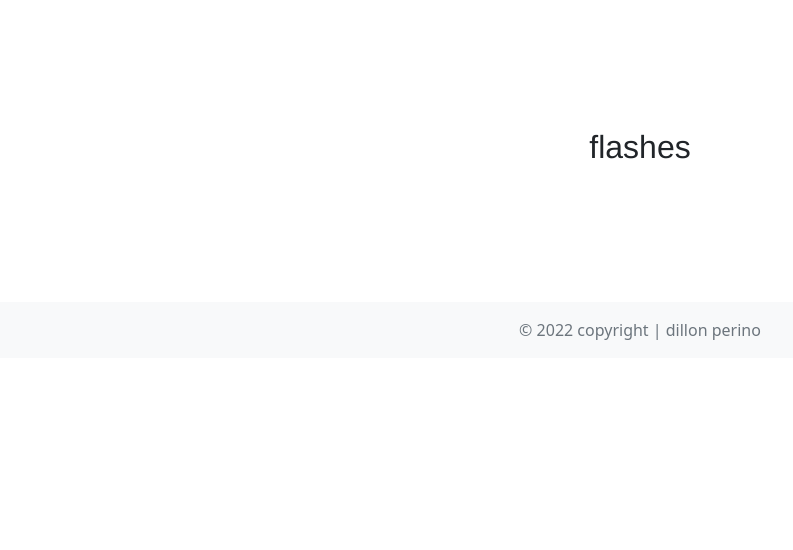
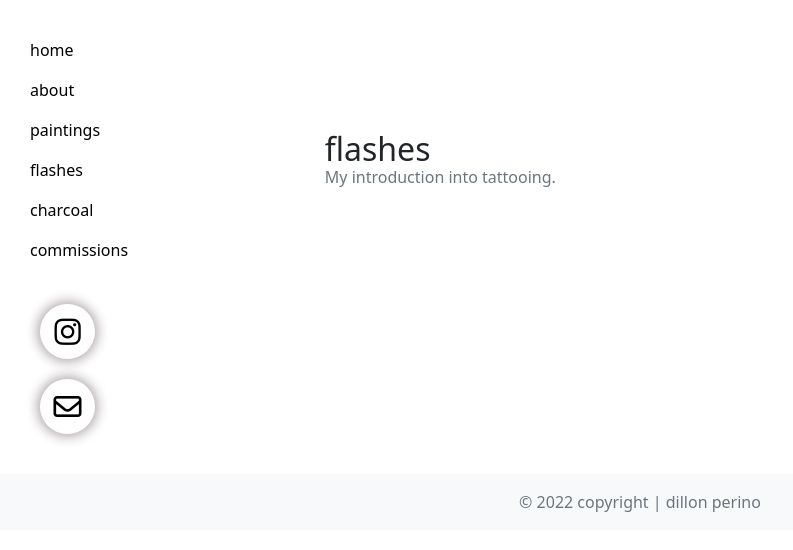
Before and after one commit to am20dipi/dillonperino, a React (Create React App) app in the folder frontend/: page /flashes in a window 1280 px wide. Shown: the top 550 px of the page, without its empty margins (0-793 px from the left). Built offline with nearby package versions, Linux system fonts and the light colour scheme.

Commit message:
Removing top nav bar and replacing sidenav on each necessary component; rendering images for Paintings.js; adding social bubbles in side nav

```diff
--- a/frontend/src/components/About.js
+++ b/frontend/src/components/About.js
@@ -1,19 +1,23 @@
 import selfportrait from '../images/selfportrait.png'
-import Navbar from './Navbar'
+//
+import Sidenav from './Sidenav'
 
 function About(){
     return (
-        <>
-            <Navbar/>
-            <div style={{textAlign: 'left'}} className="container">
+        <div className="wrapper" style={{display: 'flex'}}>
+            <section className="left" >
+                <Sidenav/>
+            </section>
 
-                <h4 style={{textAlign: 'left'}}>ABOUT DILLON</h4>
-                <p className="text-muted">Modern oil-focused painter based out of New York.</p>
-                <br/>
-                <img style={{width: '50%'}} src={selfportrait} alt="self portrait"/>
-                <figcaption style={{fontStyle: 'italic'}} className="text-muted">Self portrait. Oil on canvas board. 2020.</figcaption>
-            </div>
-        </>
+            <section className="right" style={{margin: '0'}}>
+                    <h4 style={{textAlign: 'left'}}>ABOUT DILLON</h4>
+                    <p style={{textAlign: 'left'}} className="text-muted">Modern oil-focused painter based out of New York.</p>
+                    <br/>
+                    <img style={{width: '50%'}} src={selfportrait} alt="self portrait"/>
+                    <figcaption style={{fontStyle: 'italic'}} className="text-muted">Self portrait. Oil on canvas board. 2020.</figcaption>
+            </section>
+
+        </div>
     )
 }
 
--- a/frontend/src/components/Charcoal.js
+++ b/frontend/src/components/Charcoal.js
@@ -8,15 +8,21 @@ import celiaathome from '../images/charcoals/celiaathome.png'
 import christalone from '../images/charcoals/christalone.png'
 import disintegratingeden from '../images/charcoals/disintegratingeden.png'
 import emptyroom from '../images/charcoals/emptyroom.png'
-
+import Sidenav from './Sidenav'
 
 
 
 function Charcoal(){
     return (
-        <div className="container">
+        <div className="wrapper" style={{display: 'flex'}}>
+            <section className="left">
+                <h2>DILLON PERINO</h2>
+                <Sidenav/>
+            </section>
+
+            <section className="right" style={{flex: '90%'}}>
                 <div className="img-gallery">
-                <h2 style={{textAlign: 'left'}}>charcoal<p style={{fontSize:'medium', textAlign: 'left' }} className="text-muted">A collection of charcoal drawings.</p></h2>
+                    <h2 style={{textAlign: 'left'}}>charcoal<p style={{fontSize:'medium', textAlign: 'left' }} className="text-muted">A collection of charcoal drawings spanning from 2016-present.</p></h2>
                     <div className="img__wrap">
                         <img src={standupslow}/>
                         <p style={{padding: '10px'}} className="img__description">Stand up slow. Charcoal and acrylic on paper. 11x14 inches. 2019.</p>
@@ -59,22 +65,12 @@ function Charcoal(){
                     </div>
 
 
-
-
-
-
+                </div>
+            </section>
 
         </div>
-        </div>
+
     )
 }
 
 export default Charcoal
-
-
-//
-//
-//
-//
-
-//
--- a/frontend/src/components/Contact.js
+++ b/frontend/src/components/Contact.js
@@ -1,13 +1,19 @@
 
 function Contact(){
     return (
-        <div className="container">
+         <div className="wrapper">
 
-            <h3>contact me</h3>
-
-            <a href="https://www.instagram.com/d.perino/" target="_blank"><i className="fa-brands fa-instagram"></i></a><span>@d.perino</span>
-            <p>dpperino@gmail.com</p>
-        </div>
+         <div className="social-menu">
+             <ul>
+                <li>
+                    <a href="https://www.instagram.com/d.perino/" target="_blank"><i className="fa-brands fa-instagram"></i></a>
+                </li>
+                <li>
+                    <a href="https://mail.google.com/mail/?view=cm&fs=1&to=dpperino@gmail.com&su=Hi+Dillon+Perino"  target="_blank"><i class="fa-regular fa-envelope"></i></a>
+                </li>
+             </ul>
+         </div>
+     </div>
     )
 }
 
--- a/frontend/src/components/Flashes.js
+++ b/frontend/src/components/Flashes.js
@@ -1,11 +1,17 @@
+import Sidenav from "./Sidenav"
+
 function Flashes(){
     return (
-        <div className="container">
+        <div className="wrapper" style={{display: 'flex'}}>
+            <section className="left">
+                <Sidenav/>
+            </section>
+            <section className="right">
 
-            <div className="img-gallery">
-                <h2>flashes</h2>
-
-            </div>
+                <div className="img-gallery">
+                    <h2 style={{textAlign: 'left'}}>flashes<p className="text-muted" style={{fontSize:'medium', textAlign: 'left' }}>My introduction into tattooing.</p></h2>
+                </div>
+            </section>
         </div>
     )
 }
--- a/frontend/src/components/Footer.js
+++ b/frontend/src/components/Footer.js
@@ -1,9 +1,12 @@
+import Contact from "./Contact"
+
 function Footer(){
     return (
         <footer className="page-footer font-small">
             <div className="footer-copyright text-muted bg-light text-center py-3">
                 <span>© 2022 copyright | dillon perino </span>
             </div>
+            {/* <Contact/> */}
         </footer>
     )
 }
--- a/frontend/src/components/Home.js
+++ b/frontend/src/components/Home.js
@@ -1,34 +1,12 @@
 import CarouselSlider from './CarouselSlider'
-import { Link } from 'react-router-dom'
+import Sidenav from './Sidenav'
 
 function Home(){
     return (
         <div className="wrapper" style={{display: 'flex'}}>
             <section className="left">
                 <h2>DILLON PERINO</h2>
-                <nav>
-                    <ul className="navbar-nav">
-                        <li className="nav-item">
-                            <Link className="nav-link" to="/about">about</Link>
-                        </li>
-                        <li className="nav-item">
-                            <Link className="nav-link" to="/contact">contact</Link>
-                        </li>
-                        <li className="nav-item">
-                            <Link className="nav-link" to="/paintings">paintings</Link>
-                        </li>
-                        <li className="nav-item">
-                            <Link className="nav-link" to="/flashes">flashes</Link>
-                        </li>
-                        <li className="nav-item">
-                            <Link className="nav-link" to="/charcoal">charcoal</Link>
-                        </li>
-                        <li className="nav-item">
-                            <Link className="nav-link" to="/commissions">commissions</Link>
-                        </li>
-
-                    </ul>
-                </nav>
+                <Sidenav/>
 
             </section>
             <section className="right">
@@ -36,6 +14,7 @@ function Home(){
 
             </section>
         </div>
+
     )
 }
 
--- a/frontend/src/components/Paintings.js
+++ b/frontend/src/components/Paintings.js
@@ -1,13 +1,33 @@
+import Sidenav from "./Sidenav"
+import brighterside from '../images/brighterside.png'
+import congruent from '../images/congruent.png'
+import selfportrait from '../images/selfportrait.png'
+
 function Paintings(){
     return(
-        <div className="container">
+        <div className="wrapper" style={{display: 'flex'}}>
+            <section className="left">
+                <Sidenav/>
+            </section>
+            <section className="right">
 
-            <div className="img-gallery">
-                <h2>paintings</h2>
-
-            </div>
+                <div className="img-gallery">
+                    <h2 style={{textAlign: 'left'}}>oil<p className="text-muted" style={{fontSize:'medium', textAlign: 'left' }}>A deeper dive into my favorite medium.</p></h2>
+                    <div className="img__wrap">
+                        <img src={congruent}/>
+                        <p style={{padding: '10px', textAlign: 'center'}} id="painting" className="img__description">Congruent. Mixed media on canvas. 9x12 inches. 2021.  </p>
+                    </div>
+                    <div className="img__wrap">
+                        <img src={brighterside}/>
+                        <p style={{padding: '10px', textAlign: 'center'}}  id="painting" className="img__description">The brighter side of nothing. Mixed media on canvas. 9x12 inches. 2020. </p>
+                    </div>
+                    <div className="img__wrap">
+                        <img src={selfportrait}/>
+                        <p style={{padding: '10px', textAlign: 'center'}} id="painting"  className="img__description">Self portrait. Oil on canvas board. 2020. </p>
+                    </div>
+                </div>
+            </section>
         </div>
-
     )
 }
 
--- a/frontend/src/components/Sidenav.js
+++ b/frontend/src/components/Sidenav.js
@@ -1,11 +1,35 @@
+import { Link } from 'react-router-dom'
+import Contact from './Contact'
+
 function Sidenav(){
     return (
-        <div className="side-menu">
-            <div className="top-section">
-                <h5>DP</h5>
-                <p className="text-muted">Modern oil-focused painter based out of New York.</p>
-            </div>
-        </div>
+        <nav>
+            <ul className="navbar-nav">
+                <li className="nav-item active" >
+                    <Link className="nav-link" to="/">home</Link>
+                </li>
+                <li className="nav-item">
+                    <Link className="nav-link" to="/about">about</Link>
+                </li>
+                <li className="nav-item">
+                    <Link className="nav-link" to="/paintings">paintings</Link>
+                </li>
+                <li className="nav-item">
+                    <Link className="nav-link" to="/flashes">flashes</Link>
+                </li>
+                <li className="nav-item">
+                    <Link className="nav-link" to="/charcoal">charcoal</Link>
+                </li>
+                <li className="nav-item">
+                    <Link className="nav-link" to="/commissions">commissions</Link>
+                </li>
+                <br/>
+                <li className="nav-item">
+                    <Contact/>
+                </li>
+
+            </ul>
+         </nav>
     )
 }
 
--- a/frontend/src/style.css
+++ b/frontend/src/style.css
@@ -44,10 +44,7 @@ nav {
   color: black
 }
 
-.fa-instagram:hover {
-  color: red;
-  transition: 0.5s;
-}
+
 
 
 .carousel img {
@@ -114,6 +111,26 @@ nav {
   transition: opacity .2s, visibility .2s;
 }
 
+.img__description#painting {
+  position: absolute;
+  top: 0;
+  bottom: 0;
+  left: 0;
+  right: 0;
+  background: rgba(209, 220, 226, 0.72);
+  color: rgb(2, 2, 2);
+  visibility: hidden;
+  opacity: 0;
+
+  /* transition effect. not necessary */
+  transition: opacity .2s, visibility .2s;
+}
+
+.img__wrap:hover .img__description#painting {
+  visibility: visible;
+  opacity: 1;
+}
+
 .img__wrap:hover .img__description {
   visibility: visible;
   opacity: 1;
@@ -125,12 +142,12 @@ nav {
 }
 
 .left {
-  flex: 0.8;
+  flex: 15%;
   padding: 30px;
 }
 
 .right {
-  flex: 2;
+  flex: 85%;
   padding: 30px;
 }
 
@@ -147,3 +164,68 @@ nav {
   }
 
 }
+
+.nav-link:hover {
+  font-weight: bold;
+}
+
+.nav-link {
+  color: black !important;
+}
+
+
+
+.social-menu{
+  text-align: left;
+}
+
+.social-menu ul {
+  margin: 0;
+  padding: 0;
+  display: grid;
+}
+
+.social-menu ul li {
+  list-style: none;
+  padding: 10px;
+  float: left;
+}
+
+.social-menu ul li .fa-brands {
+  font-size: 30px;
+  line-height: 55px;
+  transition: 0.6s;
+  color: #000;
+}
+
+.fa-regular {
+  font-size: 28px;
+  line-height: 55px;
+  transition: 0.6s;
+  color: #000;
+}
+
+.social-menu ul li a{
+
+  display: block;
+  width: 55px;
+  height: 55px;
+  border-radius: 50px;
+  background-color: #fff;
+  text-align: center;
+  transition: 0.6s;
+  box-shadow: 0 0px 12px 3px  rgb(179, 171, 171)
+}
+
+.social-menu ul li a:hover{
+  cursor: pointer;
+  transform: translate(8px, 0);
+}
+
+
+#about {
+  width: 80%;
+  margin: 100px auto 50px;
+  display: grid;
+  grid-gap: 10px;
+}
```
Lines whose indentation alone changed are shown as unchanged.
